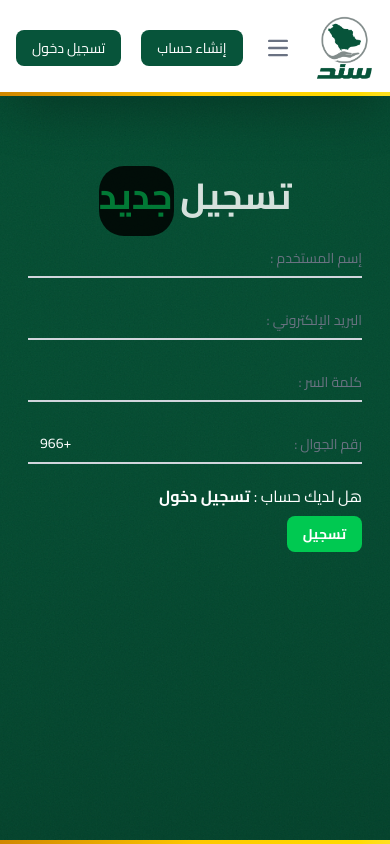
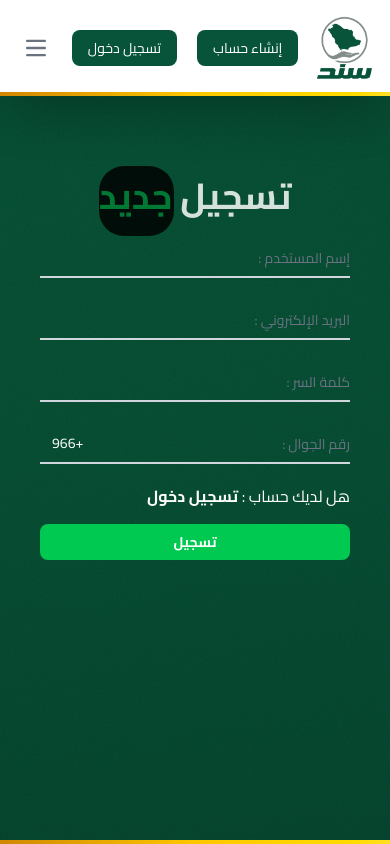
Before and after one commit to ahmedzayed4596/Sanadtest, a React (Vite) app: page /Register in a window 390 px wide. Shown: the top 844 px of the page. Built offline with nearby package versions, Linux system fonts and the light colour scheme.

Commit message:
nav edit fix

```diff
--- a/src/Component/Nav/Nav.jsx
+++ b/src/Component/Nav/Nav.jsx
@@ -19,10 +19,12 @@ export default function Nav() {
               alt="Sanad Logo"
             />
           </Link>
+
+
           <div
             className={` ${
               isOpen ? "block" : "hidden"
-            } w-full lg:flex lg:w-auto `}
+            } w-full order-2 lg:flex lg:w-auto `}
           >
             <ul className="flex font-bold flex-col p-4 lg:p-0 mt-4  border border-gray-100 rounded-lg  lg:flex-row lg:space-x-8 lg:mt-0 lg:border-0 lg:bg-white">
               <li>
@@ -67,7 +69,24 @@ export default function Nav() {
               </li>
             </ul>
           </div>
-          <button
+
+          <div className="flex md:order-2 gap-2 space-x-3 lg:space-x-0">
+            <Link
+              to={"/Register"}
+              className="text-white bg-[#07543a] hover:bg-[#07543ab2] hover:cursor-pointer transition-colors duration-200 ease-in-out font-medium rounded-lg text-sm px-4 py-2"
+            >
+              إنشاء حساب
+            </Link>
+            <Link
+              to={"/Login"}
+              className="text-white bg-[#07543a] hover:bg-[#07543ab2] hover:cursor-pointer transition-colors duration-200 ease-in-out font-medium rounded-lg text-sm px-4 py-2"
+            >
+              تسجيل دخول
+            </Link>
+          </div>
+
+
+           <button
             onClick={() => setIsOpen(!isOpen)}
             type="button"
             className="inline-flex md:order-2 items-center p-2 w-10 h-10 justify-center text-sm text-gray-500 rounded-lg lg:hidden"
@@ -82,21 +101,6 @@ export default function Nav() {
               />
             </svg>
           </button>
-
-          <div className="flex md:order-1 gap-2 space-x-3 lg:space-x-0">
-            <Link
-              to={"/Register"}
-              className="text-white bg-[#07543a] hover:bg-[#07543ab2] hover:cursor-pointer transition-colors duration-200 ease-in-out font-medium rounded-lg text-sm px-4 py-2"
-            >
-              إنشاء حساب
-            </Link>
-            <Link
-              to={"/Login"}
-              className="text-white bg-[#07543a] hover:bg-[#07543ab2] hover:cursor-pointer transition-colors duration-200 ease-in-out font-medium rounded-lg text-sm px-4 py-2"
-            >
-              تسجيل دخول
-            </Link>
-          </div>
         </div>
         <div className="absolute bottom-0 left-0 w-full h-1 bg-gradient-to-l from-yellow-300 via-yellow-400 to-yellow-600"></div>
       </nav>
--- a/src/Component/Register/Register.jsx
+++ b/src/Component/Register/Register.jsx
@@ -14,7 +14,7 @@ export default function Register() {
               >
                 <span className="text-white">تسجيل</span> جديد
               </h2>
-              <form className="max-w-md mx-auto mt-5">
+              <form className="max-w-md px-3 mx-auto mt-5">
                 <div class="relative z-0 mb-5 group">
                   <input
                     required
@@ -83,7 +83,7 @@ export default function Register() {
                   </label>
                 </div>
                 <div>
-                  <p className="text-white mb-2">
+                  <p className="text-white my-4">
                     هل لديك حساب :{" "}
                     <span>
                       <Link
@@ -97,7 +97,7 @@ export default function Register() {
                 </div>
                 <button
                   type="submit"
-                  className="text-white bg-green-500 hover:bg-[#fac337] font-bold hover:text-black hover:cursor-pointer transition-colors duration-200 ease-in-out font-lg rounded-lg text-sm px-4 py-2"
+                  className="text-white w-full bg-green-500 hover:bg-[#fac337] font-bold hover:text-black hover:cursor-pointer transition-colors duration-200 ease-in-out font-lg rounded-lg text-sm px-4 py-2"
                 >
                   تسجيل
                 </button>
```
